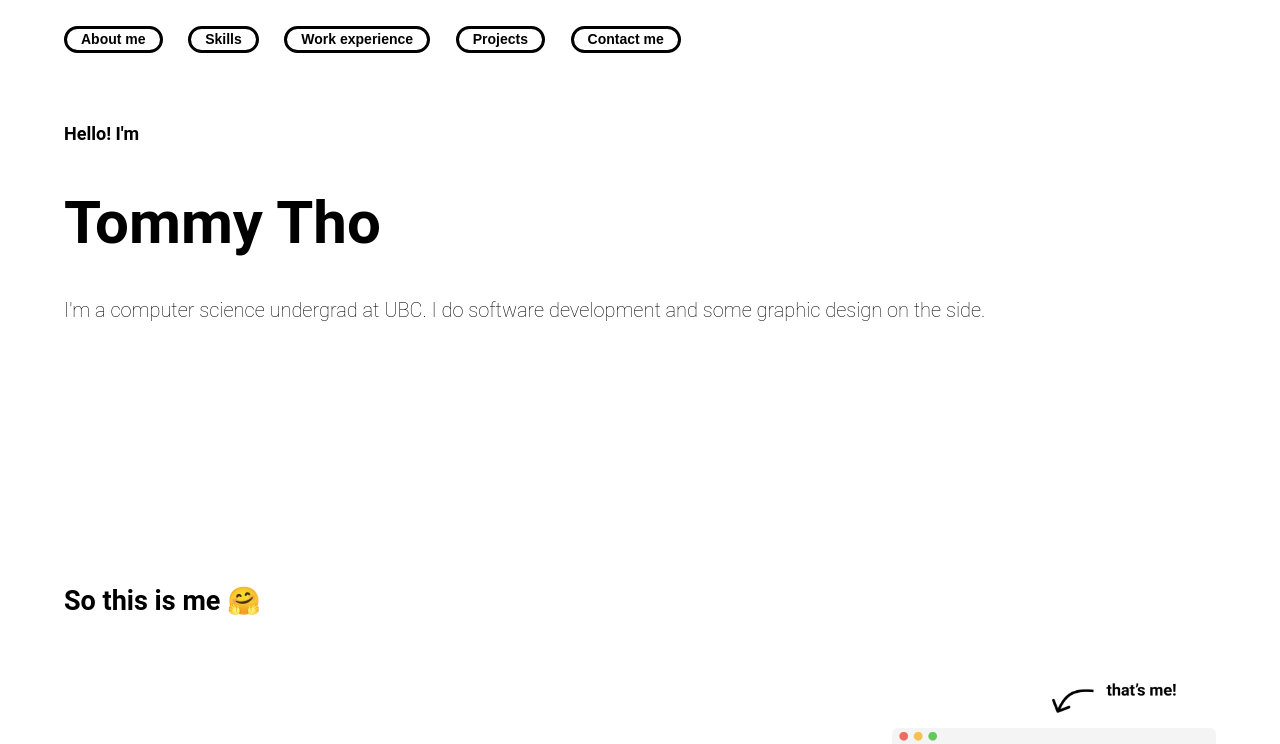
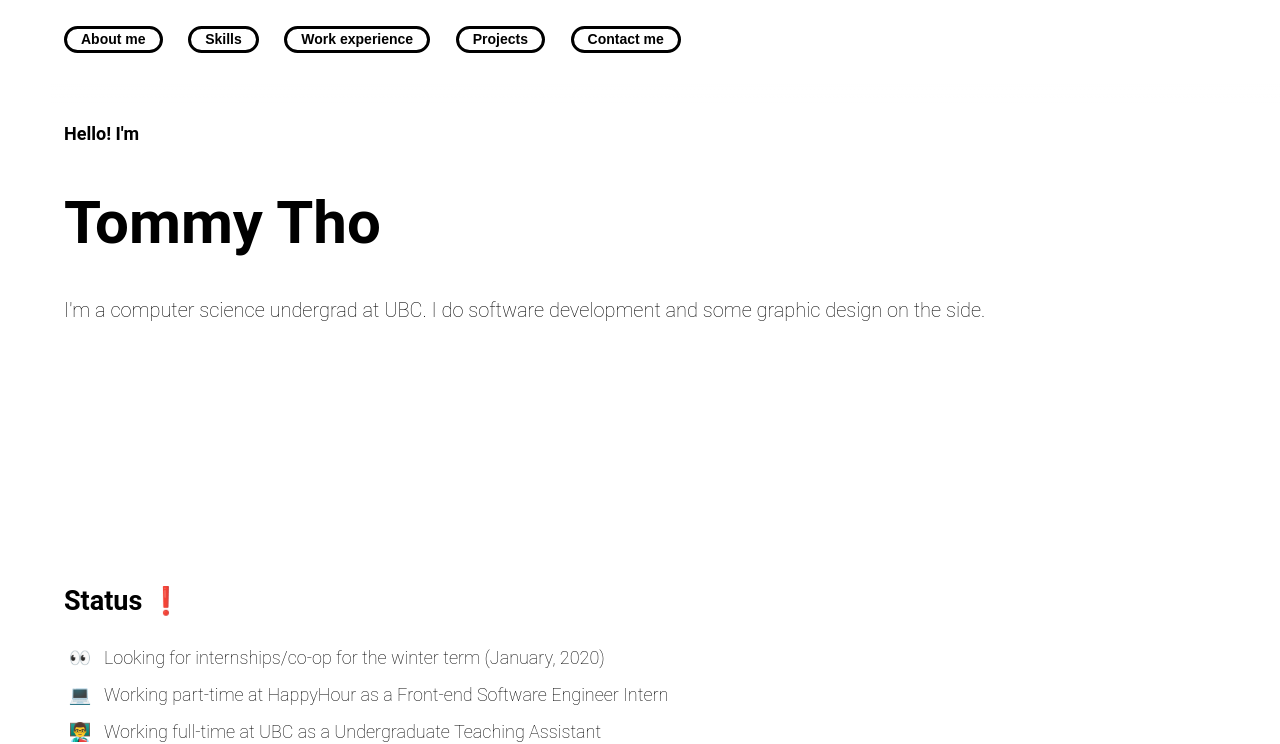
Before and after one commit to tommytwm/tommytwm.github.io, a React (Create React App) app: page / in a window 1280 px wide. Shown: the top 744 px of the page. Built offline with nearby package versions, Linux system fonts and the light colour scheme.

Commit message:
Added a status board

```diff
--- a/src/App.js
+++ b/src/App.js
@@ -6,6 +6,7 @@ import Experience from './components/experience/Experience';
 import Navbar from './components/navbar/Navbar';
 import Projects from './components/projects/Projects';
 import Skills from './components/skills/Skills';
+import Status from './components/status/Status';
 import Title from './components/title/Title';
 
 function App() {
@@ -14,6 +15,7 @@ function App() {
       <header className="App-header">
         <Navbar/>
         <Title/>
+        <Status/>
         <Bio/>
         <Skills/>
         <Experience />
--- a/src/components/contacts/Contacts.css
+++ b/src/components/contacts/Contacts.css
@@ -31,15 +31,15 @@ li {
     font-weight: 400;
 }
 
-ul > li:nth-child(1) {
+.Contacts-list li:nth-child(1) {
     list-style: "📧   ";
     list-style-position: outside;
 }
-ul > li:nth-child(2) {
+.Contacts-list li:nth-child(2) {
     list-style: "💼   ";
     list-style-position: outside;
 }
-ul > li:nth-child(3) {
+.Contacts-list li:nth-child(3) {
     list-style: "🤓   ";
     list-style-position: outside;
 }
--- /dev/null
+++ b/src/components/status/Status.css
@@ -0,0 +1,22 @@
+.Status {
+    margin-bottom: 10%;
+}
+
+.Status-list li {
+    font-weight: lighter;
+}
+
+.Status-list li:nth-child(1) {
+    list-style: "👀   ";
+    list-style-position: outside;
+}
+
+.Status-list li:nth-child(2) {
+    list-style: "💻   ";
+    list-style-position: outside;
+}
+
+.Status-list li:nth-child(3) {
+    list-style: "👨‍🏫   ";
+    list-style-position: outside;
+}
--- /dev/null
+++ b/src/components/status/Status.js
@@ -0,0 +1,18 @@
+/* eslint-disable jsx-a11y/accessible-emoji */
+import React from 'react';
+import './Status.css';
+
+function Status() {
+    return (
+        <div className="Status">
+            <h2>Status ❗️</h2>
+            <ul className="Status-list">
+                <li>Looking for internships/co-op for the winter term (January, 2020)</li>
+                <li>Working part-time at HappyHour as a Front-end Software Engineer Intern</li>
+                <li>Working full-time at UBC as a Undergraduate Teaching Assistant</li>
+            </ul>
+        </div>
+    );
+}
+
+export default Status;
```
